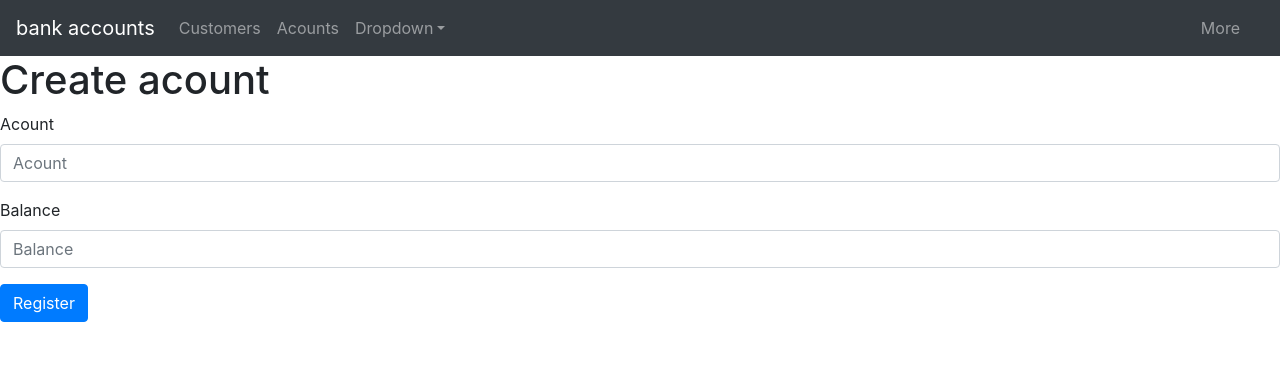
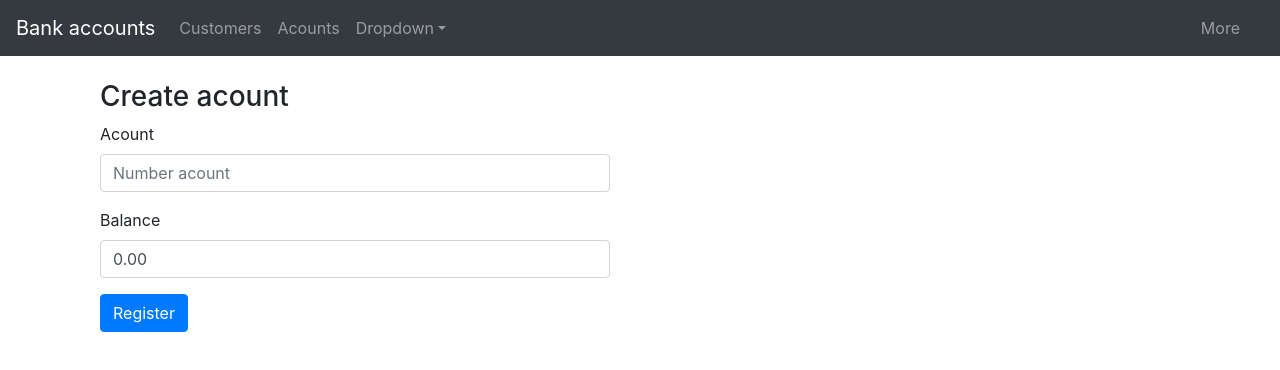
Before and after one commit to richardpuma/examenfinal_react, a React (Create React App) app: page /register in a window 1280 px wide. Shown: the top 370 px of the page. Built offline with nearby package versions, Linux system fonts and the light colour scheme.

Commit message:
create acount form

```diff
--- a/src/components/Organisms/Header.jsx
+++ b/src/components/Organisms/Header.jsx
@@ -5,12 +5,12 @@ import NavDropdown from 'react-bootstrap/NavDropdown'
 
 const Header = () => (
   <Navbar collapseOnSelect expand="lg" bg="dark" variant="dark">
-  <Navbar.Brand exact href="/">bank accounts
+  <Navbar.Brand exact href="/">Bank accounts
   </Navbar.Brand>
   <Navbar.Toggle aria-controls="responsive-navbar-nav" />
   <Navbar.Collapse id="responsive-navbar-nav">
     <Nav className="mr-auto">
-      <Nav.Link href="/customers">Customers</Nav.Link>
+      <Nav.Link href="/customer">Customers</Nav.Link>
       <Nav.Link href="/register">Acounts</Nav.Link>
       <NavDropdown title="Dropdown" id="collasible-nav-dropdown">
         <NavDropdown.Item href="#action/3.1">Action</NavDropdown.Item>
--- a/src/components/Pages/Register.jsx
+++ b/src/components/Pages/Register.jsx
@@ -1,33 +1,38 @@
 import React from 'react'
 import Form from 'react-bootstrap/Form'
 import Button from 'react-bootstrap/Button'
+import Container from 'react-bootstrap/Container'
+import Row from 'react-bootstrap/Row'
+import Col from 'react-bootstrap/Col'
 
 const Register = () => (
-    <div>
-      <h1>Create acount</h1>
+  <Container>
 
+   <Row className="justify-content-md-left">
+
+    <Col xs lg="6">
+      <Col md="auto">
+        <br></br>
+      <h3>Create acount</h3>
           <Form>
-      <Form.Group controlId="formBasicEmail">
+            <Form.Group controlId="formBasicAcount">
               <Form.Label>Acount</Form.Label>
-        <Form.Control type="email" placeholder="Acount" />
-        <Form.Text className="text-muted">
-
-        </Form.Text>
+              <Form.Control type="text" placeholder="Number acount" required/>
             </Form.Group>
 
-      <Form.Group controlId="formBasicPassword">
+            <Form.Group controlId="formBasicBalance">
               <Form.Label>Balance</Form.Label>
-        <Form.Control type="password" placeholder="Balance" />
+              <Form.Control type="numeric" value="0.00" required/>
             </Form.Group>
 
             <Button variant="primary" type="submit">
               Register
             </Button>
           </Form>
-
-    </div>
-
-
+       </Col>
+     </Col>
+    </Row>
+    </Container>
   )
 
 export default Register
```
Lines whose indentation alone changed are shown as unchanged.
